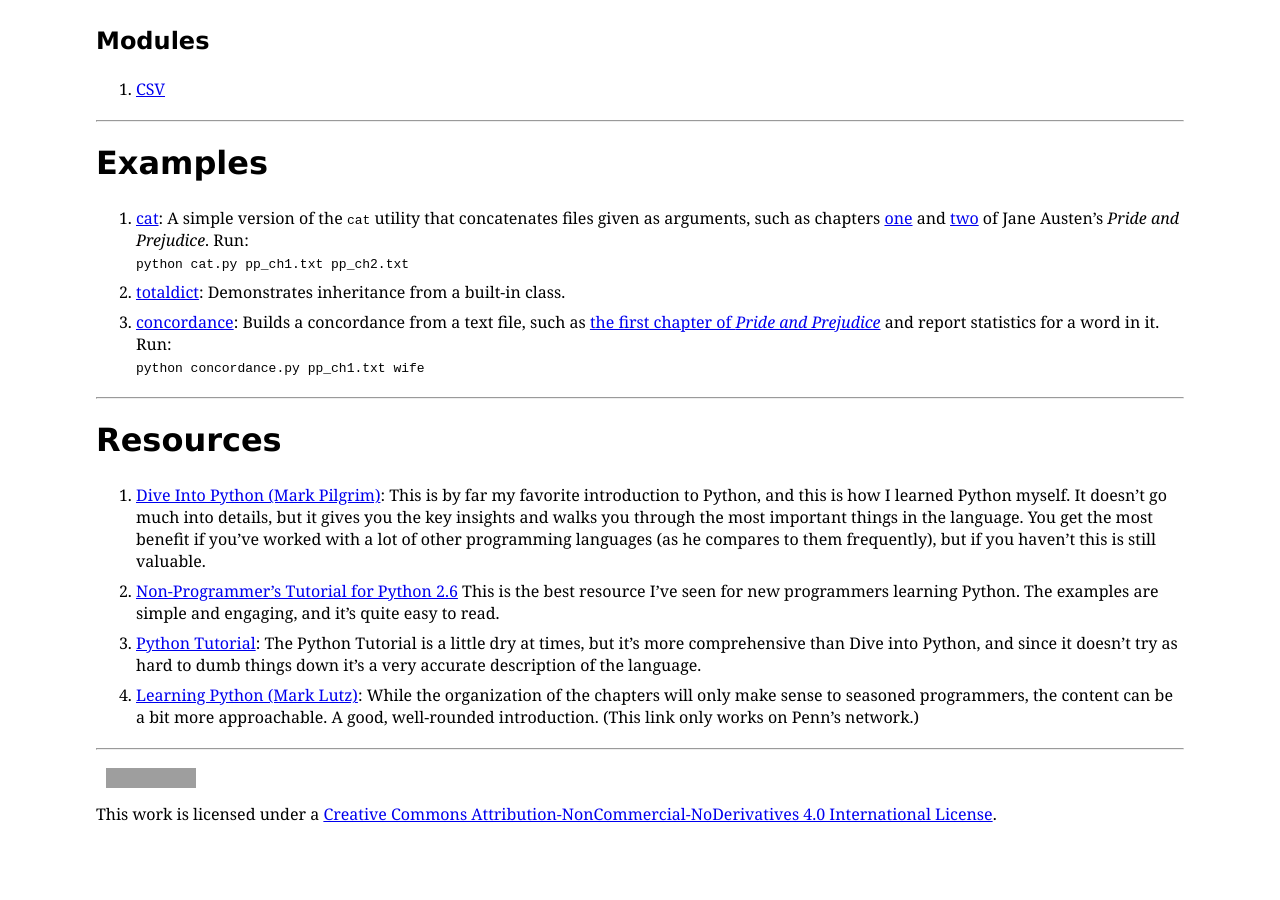
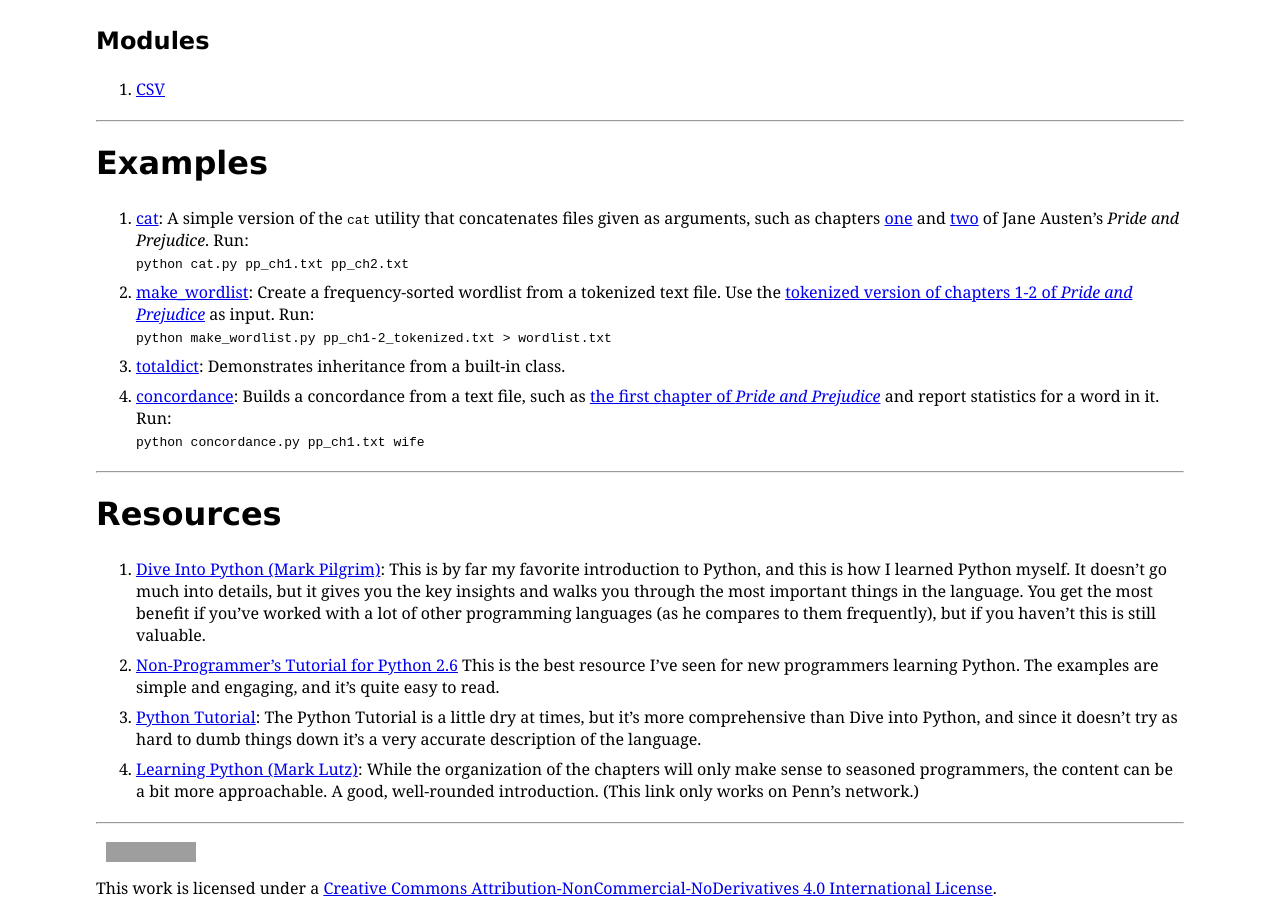
Before and after one commit to pybootcamp/pybootcamp.github.io, a Jekyll site: the page built from index.md, in a window 1280 px wide and 900 px high, scrolled down 576 px. Built offline with Jekyll 4.4.1, drawn with Linux system fonts in a browser that asks for light colours; Markdown is read by kramdown in place of the engine named in the settings; comment, search, counter and statistics services are not loaded; before the commit the page ends 1402 px from its top, so only the background shows below that; grey boxes are pictures that could not be loaded.

Commit message:
List make_wordlist on index.

```diff
--- a/index.md
+++ b/index.md
@@ -31,6 +31,12 @@ concatenates files given as arguments, such as chapters
 Austen's _Pride and Prejudice_.
 Run:
 `python cat.py pp_ch1.txt pp_ch2.txt`
+1. [make_wordlist](examples/make_wordlist.py): Create a
+frequency-sorted wordlist from a tokenized text file. Use the
+[tokenized version of chapters 1-2 of _Pride and
+Prejudice_](../examples/pp_ch1-2_tokenized.txt) as input.
+Run:
+`python make_wordlist.py pp_ch1-2_tokenized.txt > wordlist.txt`
 1. [totaldict](examples/totaldict.py): Demonstrates inheritance from a
 built-in class.
 1. [concordance](examples/concordance.py): Builds a concordance from a
```
